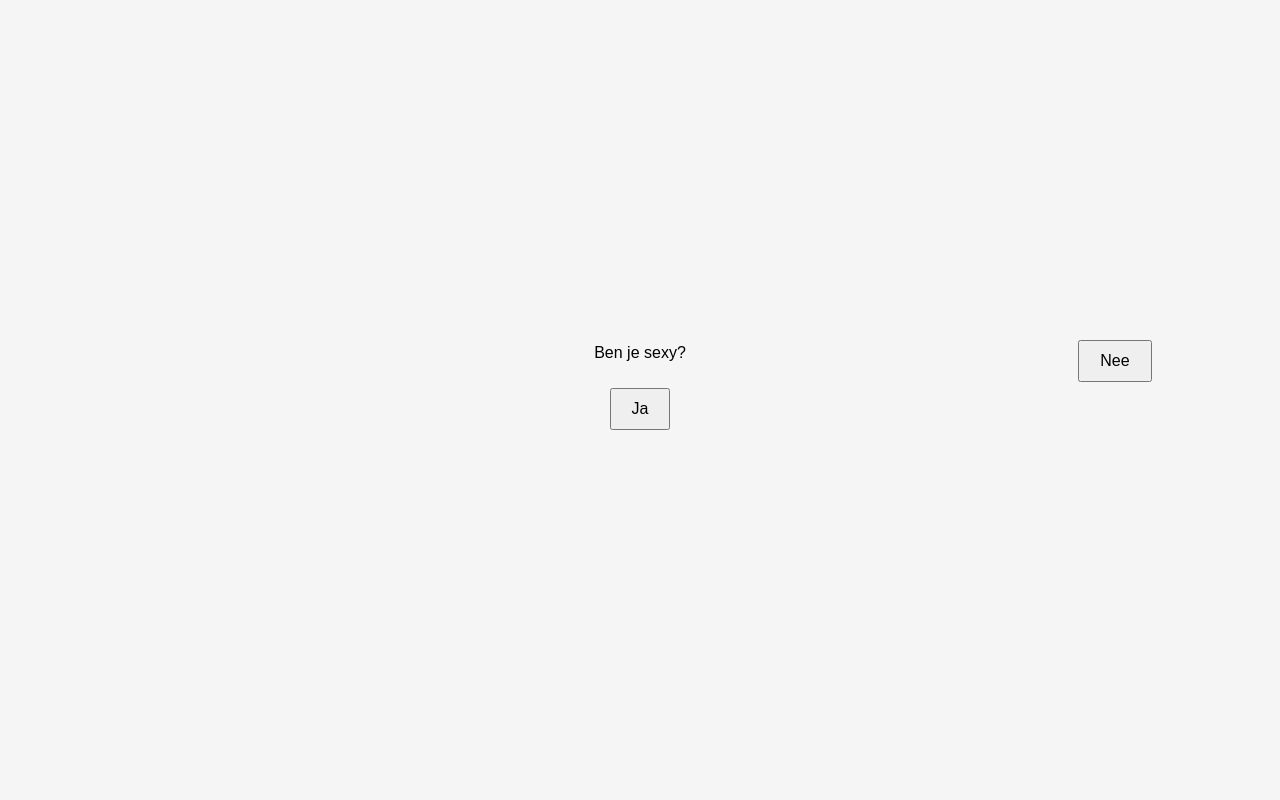
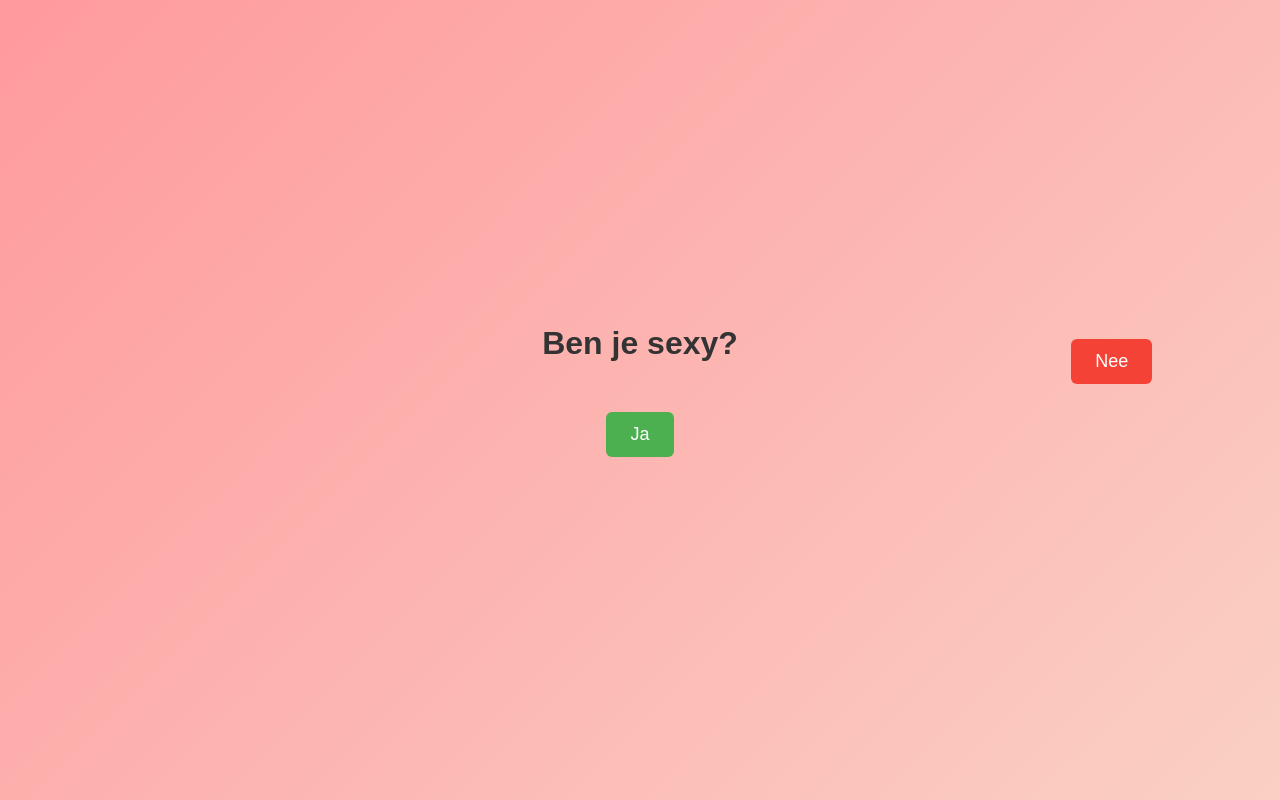
Before and after one commit to Matsermats/WATCH-OUT, a plain HTML site: page index.html in a window 1280 px wide. Both pictures are taken after a click on the button "Nee". Drawn offline with Linux system fonts and the light colour scheme.

Commit message:
Improve yes/no game

```diff
--- a/index.html
+++ b/index.html
@@ -6,28 +6,56 @@
 <title>Ben je sexy?</title>
 <style>
   body {
-  font-family: sans-serif;
+    font-family: Arial, sans-serif;
     display: flex;
     flex-direction: column;
     align-items: center;
     justify-content: center;
     height: 100vh;
     margin: 0;
-  background-color: #f5f5f5;
+    background: linear-gradient(135deg, #ff9a9e 0%, #fad0c4 100%);
+  }
+  h1 {
+    margin-bottom: 40px;
+    font-size: 32px;
+    color: #333;
   }
   button {
-  padding: 10px 20px;
+    padding: 12px 24px;
     margin: 10px;
-  font-size: 16px;
+    font-size: 18px;
+    border: none;
+    border-radius: 6px;
     cursor: pointer;
+    transition: background-color 0.3s;
+  }
+  #yesButton {
+    background-color: #4CAF50;
+    color: white;
+  }
+  #yesButton:hover {
+    background-color: #45a049;
+  }
+  #noButton {
+    background-color: #f44336;
+    color: white;
+    position: absolute;
+  }
+  #noButton:hover {
+    background-color: #e53935;
+  }
+  #response {
+    font-size: 24px;
+    color: #222;
+    margin-top: 30px;
   }
 </style>
 </head>
 <body>
-<p>Ben je sexy?</p>
+  <h1>Ben je sexy?</h1>
   <button id="yesButton">Ja</button>
   <button id="noButton">Nee</button>
-<p id="response"></p>
+  <div id="response"></div>
 <script>
   const yesButton = document.getElementById('yesButton');
   const noButton = document.getElementById('noButton');
@@ -38,9 +66,10 @@ button {
   });
 
   function moveNoButton() {
-    const x = Math.random() * (window.innerWidth - noButton.offsetWidth);
-    const y = Math.random() * (window.innerHeight - noButton.offsetHeight);
-    noButton.style.position = 'absolute';
+    const maxX = window.innerWidth - noButton.offsetWidth;
+    const maxY = window.innerHeight - noButton.offsetHeight;
+    const x = Math.random() * maxX;
+    const y = Math.random() * maxY;
     noButton.style.left = x + 'px';
     noButton.style.top = y + 'px';
   }
```
Also changed, not shown: 2 other files. Lines whose indentation alone changed are shown as unchanged.
